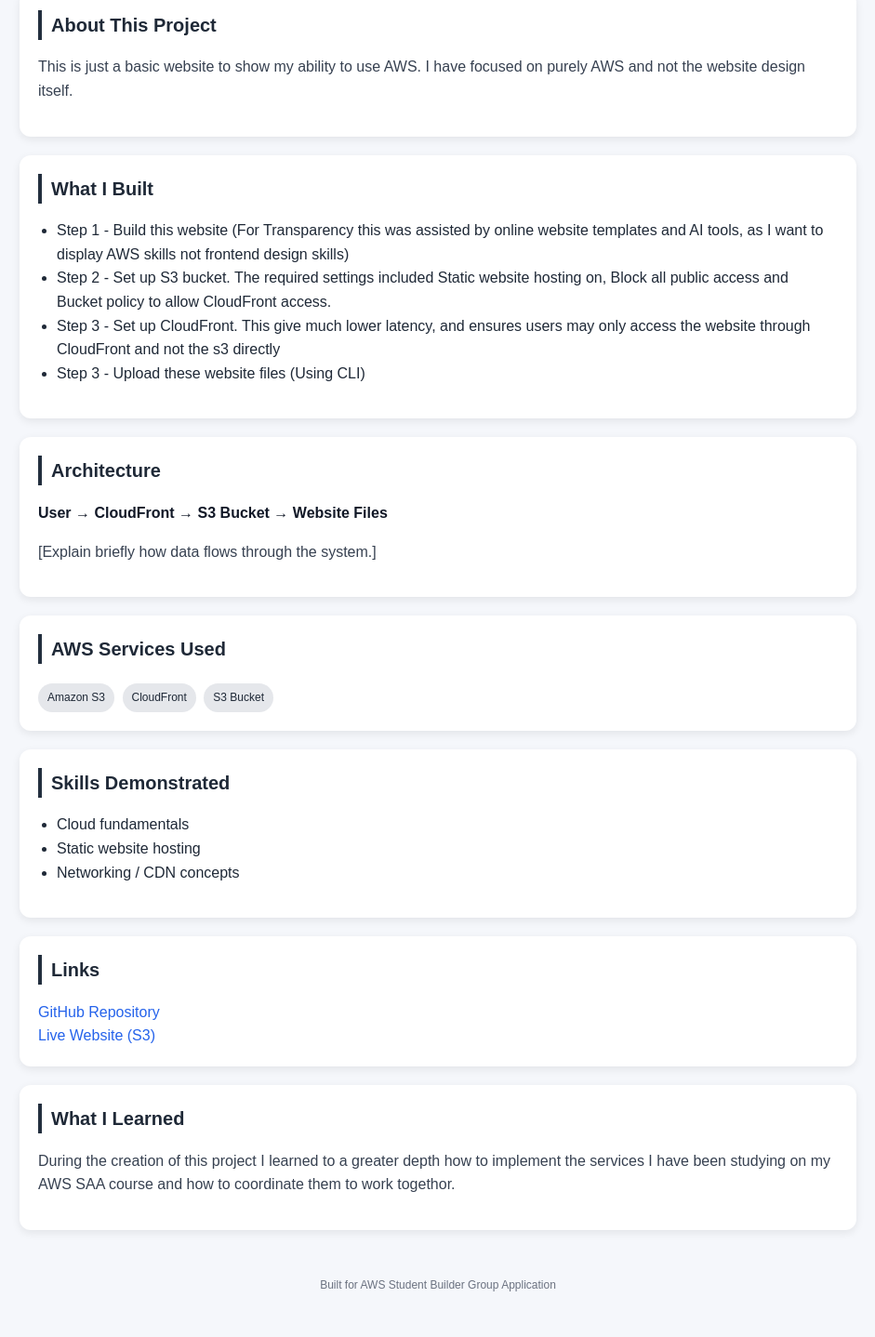
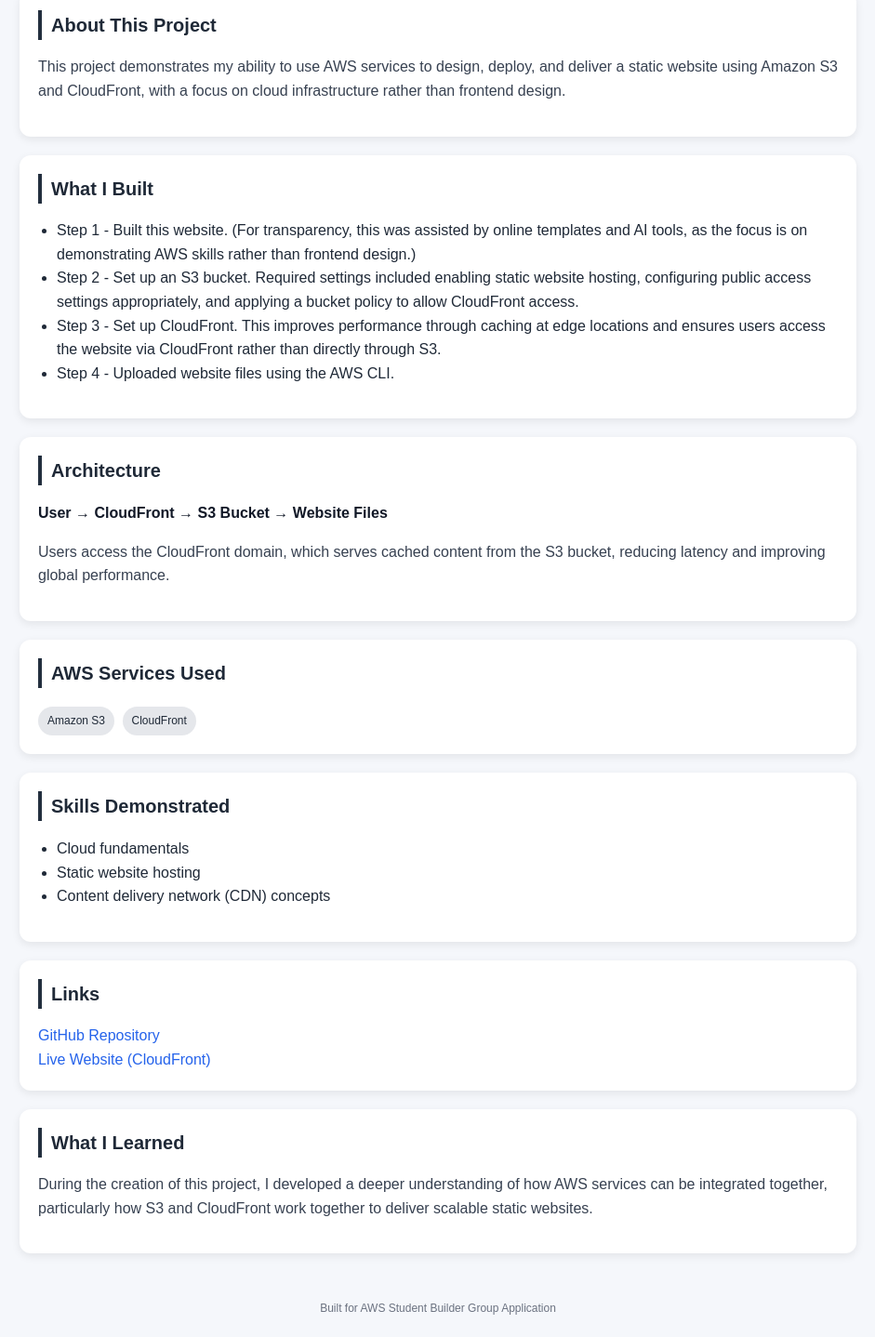
Before and after one commit to TimothyJFryer/aws-static-webpage, a plain HTML site: page index.html in a window 1280 px wide. Shown: the part 222-1660 px from the top of the page at 93% size, without its empty margins (169-1110 px from the left). Before the commit the page ends 1634 px from the top, so only its background shows below. Drawn offline with Linux system fonts and the light colour scheme.

Commit message:
Updated content- fixed spelling errors

```diff
--- a/index.html
+++ b/index.html
@@ -10,7 +10,7 @@
 
 <header>
   <h1>Static Website on AWS</h1>
-  <p>A simple static website hosted on Amazon S3 with CloudFront distribution</p>
+  <p>A simple static website hosted on Amazon S3 with a CloudFront distribution</p>
 </header>
 
 <div class="container">
@@ -19,7 +19,7 @@
   <div class="card">
     <h2>About This Project</h2>
     <p>
-      This is just a basic website to show my ability to use AWS. I have focused on purely AWS and not the website design itself.
+      This project demonstrates my ability to use AWS services to design, deploy, and deliver a static website using Amazon S3 and CloudFront, with a focus on cloud infrastructure rather than frontend design.
     </p>
   </div>
 
@@ -27,10 +27,13 @@
   <div class="card">
     <h2>What I Built</h2>
     <ul>
-      <li>Step 1 - Build this website (For Transparency this was assisted by online website templates and AI tools, as I want to display AWS skills not frontend design skills)</li>
-      <li>Step 2 - Set up S3 bucket. The required settings included Static website hosting on, Block all public access and Bucket policy to allow CloudFront access.</li>
-      <li>Step 3 - Set up CloudFront. This give much lower latency, and ensures users may only access the website through CloudFront and not the s3 directly</li>
-      <li>Step 3 - Upload these website files (Using CLI)</li>
+      <li>Step 1 - Built this website. (For transparency, this was assisted by online templates and AI tools, as the focus is on demonstrating AWS skills rather than frontend design.)</li>
+
+      <li>Step 2 - Set up an S3 bucket. Required settings included enabling static website hosting, configuring public access settings appropriately, and applying a bucket policy to allow CloudFront access.</li>
+
+      <li>Step 3 - Set up CloudFront. This improves performance through caching at edge locations and ensures users access the website via CloudFront rather than directly through S3.</li>
+
+      <li>Step 4 - Uploaded website files using the AWS CLI.</li>
     </ul>
   </div>
 
@@ -41,7 +44,7 @@
       User → CloudFront → S3 Bucket → Website Files
     </p>
     <p>
-      [Explain briefly how data flows through the system.]
+      Users access the CloudFront domain, which serves cached content from the S3 bucket, reducing latency and improving global performance.
     </p>
   </div>
 
@@ -50,7 +53,6 @@
     <h2>AWS Services Used</h2>
     <span class="tag">Amazon S3</span>
     <span class="tag">CloudFront</span>
-    <span class="tag">S3 Bucket</span>
   </div>
 
   <!-- SKILLS -->
@@ -59,7 +61,7 @@
     <ul>
       <li>Cloud fundamentals</li>
       <li>Static website hosting</li>
-      <li>Networking / CDN concepts</li>
+      <li>Content delivery network (CDN) concepts</li>
     </ul>
   </div>
 
@@ -67,14 +69,14 @@
   <div class="card">
     <h2>Links</h2>
     <a class="link" href="https://github.com/TimothyJFryer/aws-static-webpage">GitHub Repository</a><br>
-    <a class="link" href="https://d2xrcrweu3qf62.cloudfront.net/">Live Website (S3)</a>
+    <a class="link" href="https://d2xrcrweu3qf62.cloudfront.net/">Live Website (CloudFront)</a>
   </div>
 
   <!-- REFLECTION -->
   <div class="card">
     <h2>What I Learned</h2>
     <p>
-      During the creation of this project I learned to a greater depth how to implement the services I have been studying on my AWS SAA course and how to coordinate them to work togethor.
+      During the creation of this project, I developed a deeper understanding of how AWS services can be integrated together, particularly how S3 and CloudFront work together to deliver scalable static websites.
     </p>
   </div>
 
```
